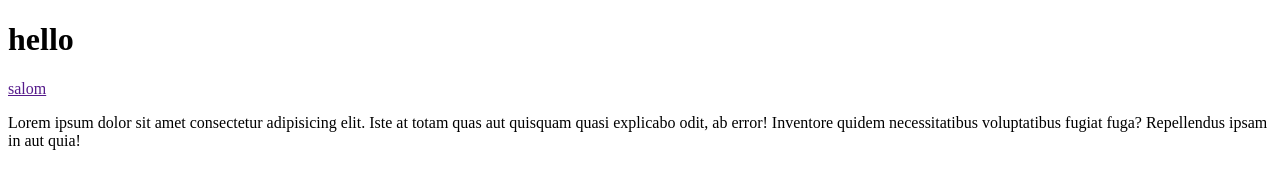
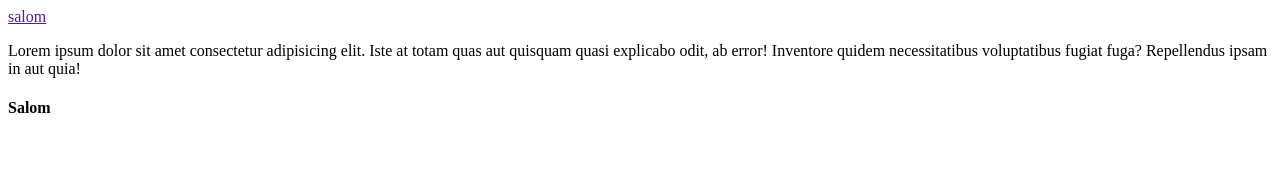
Before and after one commit to AbdurakhmonAbdukhamidov/test2, a plain HTML site: page index.html in a window 1280 px wide. Drawn offline with Linux system fonts and the light colour scheme.

Commit message:
firest commit of navBar branch

```diff
--- a/index.html
+++ b/index.html
@@ -6,8 +6,8 @@
     <title>Document</title>
 </head>
 <body>
-    <h1>hello</h1>
     <a href="">salom</a>
     <p>Lorem ipsum dolor sit amet consectetur adipisicing elit. Iste at totam quas aut quisquam quasi explicabo odit, ab error! Inventore quidem necessitatibus voluptatibus fugiat fuga? Repellendus ipsam in aut quia!</p>
+    <h4>Salom</h4>
 </body>
 </html>
```
